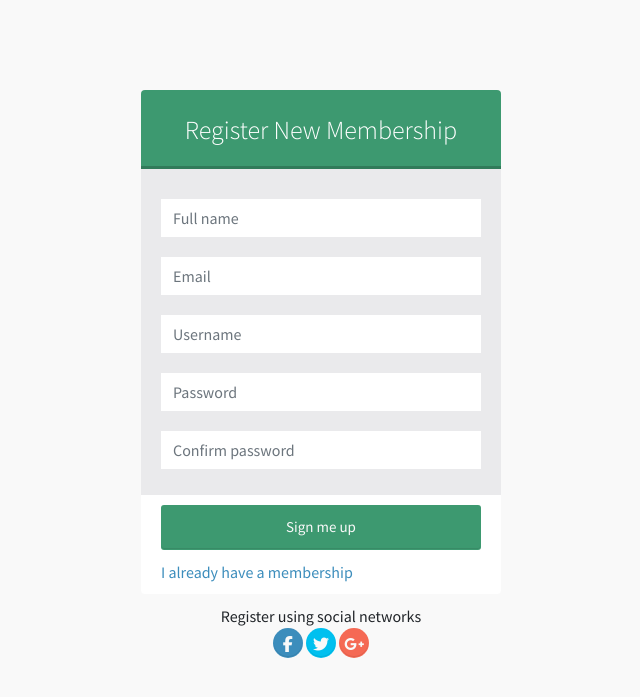
After one commit to adilreza/djangolearning, a Django app: page /admindash/register/ in a window 1280 px wide. The commit adds this page. Shown: the top 697 px of the page, without its empty margins (319-959 px from the left). Run offline with Django 3.2, Linux system fonts and the light colour scheme; some libraries are stand-ins or nearby versions.

Commit message:
added register to admindash

```diff
--- a/Template/admin_dash/base.html
+++ b/Template/admin_dash/base.html
@@ -27,9 +27,9 @@
 
   {% block js %}
   <script src="https://code.jquery.com/jquery-3.3.1.min.js"></script>
-  <script src="https://cdnjs.cloudflare.com/ajax/libs/popper.js/1.14.3/umd/popper.min.js" integrity="sha384-ZMP7rVo3mIykV+2+9J3UJ46jBk0WLaUAdn689aCwoqbBJiSnjAK/l8WvCWPIPm49" crossorigin="anonymous"></script>
-  <script src="https://stackpath.bootstrapcdn.com/bootstrap/4.1.3/js/bootstrap.min.js" integrity="sha384-ChfqqxuZUCnJSK3+MXmPNIyE6ZbWh2IMqE241rYiqJxyMiZ6OW/JmZQ5stwEULTy" crossorigin="anonymous"></script>
-  <script src="https://kit.fontawesome.com/7142f799eb.js" crossorigin="anonymous"></script>
+  <script src="https://code.jquery.com/jquery-3.5.1.slim.min.js" integrity="sha384-DfXdz2htPH0lsSSs5nCTpuj/zy4C+OGpamoFVy38MVBnE+IbbVYUew+OrCXaRkfj" crossorigin="anonymous"></script>
+  <script src="https://cdn.jsdelivr.net/npm/popper.js@1.16.1/dist/umd/popper.min.js" integrity="sha384-9/reFTGAW83EW2RDu2S0VKaIzap3H66lZH81PoYlFhbGU+6BZp6G7niu735Sk7lN" crossorigin="anonymous"></script>
+  <script src="https://stackpath.bootstrapcdn.com/bootstrap/4.5.2/js/bootstrap.min.js" integrity="sha384-B4gt1jrGC7Jh4AgTPSdUtOBvfO8shuf57BaghqFfPlYxofvL8/KUEfYiJOMMV+rV" crossorigin="anonymous"></script>
 
   {% endblock %}
 
--- /dev/null
+++ b/Template/admin_dash/register.html
@@ -0,0 +1,63 @@
+{% extends "admin_dash/base.html" %}
+
+{% block title %} Register {% endblock %}
+
+{% block custom_css %} <link rel="stylesheet" href="/static/css/AdminLTE.css"> {%endblock%}
+
+{% block container %}
+
+{% if not_match %}
+<div class="alert alert-danger alert-dismissible fade show" role="alert">
+    passowrds don't match
+    <button type="button" class="close" data-dismiss="alert" aria-label="Close">
+        <span aria-hidden="true">&times;</span>
+    </button>
+</div>
+{% endif %}
+
+<div class="form-box" id="login-box">
+    <div class="header">Register New Membership</div>
+    <form action="/admindash/register/" method="post">
+        {% csrf_token %}
+        <div class="body bg-gray">
+            <div class="form-group">
+                <input type="text" name="name" class="form-control" placeholder="Full name"/>
+            </div>
+            <div class="form-group">
+                <input type="text" name="email" class="form-control" placeholder="Email"/>
+            </div>
+            <div class="form-group">
+                <input type="text" name="username" class="form-control" placeholder="Username"/>
+            </div>
+            <div class="form-group">
+                <input type="password" name="password" class="form-control" placeholder="Password"/>
+            </div>
+            <div class="form-group">
+                <input type="password" name="password2" class="form-control" placeholder="Confirm password"/>
+            </div>
+        </div>
+        <div class="footer">
+
+            <button type="submit" class="btn bg-olive btn-block">Sign me up</button>
+
+            <a href="login.html" class="text-center">I already have a membership</a>
+        </div>
+    </form>
+
+    <div class="margin text-center">
+        <span>Register using social networks</span>
+        <br/>
+        <button class="btn bg-light-blue btn-circle"><i class="fa fa-facebook"></i></button>
+        <button class="btn bg-aqua btn-circle"><i class="fa fa-twitter"></i></button>
+        <button class="btn bg-red btn-circle"><i class="fa fa-google-plus"></i></button>
+
+    </div>
+</div>
+
+
+<!-- jQuery 2.0.2 -->
+<script src="http://ajax.googleapis.com/ajax/libs/jquery/2.0.2/jquery.min.js"></script>
+<!-- Bootstrap -->
+<script src="../../js/bootstrap.min.js" type="text/javascript"></script>
+
+{% endblock %}
--- a/admin_dashboard/admin_urls.py
+++ b/admin_dashboard/admin_urls.py
@@ -1,7 +1,8 @@
 from django.urls import path, include
-from .views import user_login, home
+from .views import user_login, home, register
 urlpatterns = [
     path("login/", user_login),
+    path("register/", register),
     path("", home)
 
 ]
--- a/admin_dashboard/views.py
+++ b/admin_dashboard/views.py
@@ -4,7 +4,9 @@ from django.contrib.auth.decorators import login_required
 from django.contrib.auth.models import User
 from django.contrib.auth import authenticate, login, logout
 
-# Create your views here.
+def home(request):
+    return render(request, 'admin_dash/index.html')
+
 def user_login(request):
     if request.method == "GET":
         return render(request, 'admin_dash/login.html', {'success': True})
@@ -20,5 +22,15 @@ def user_login(request):
         else:
             return render(request, 'admin_dash/login.html', {'success': False})
 
-def home(request):
-    return render(request, 'admin_dash/index.html')
+def register(request):
+    if request.method=="GET":
+        return render(request, 'admin_dash/register.html')
+    if request.method=="POST":
+        if request.POST['password'] != request.POST['password2']:
+            return render(request, 'admin_dash/register.html', {'not_match': True})
+        email = request.POST['email']
+        password = request.POST['password']
+        username = request.POST['username']
+        usr = User.objects.create_user(name=name, username=username, email=email, password=password)
+        usr.save()
+        return JsonResponse({"message":"Successfully create a new user"})
```
